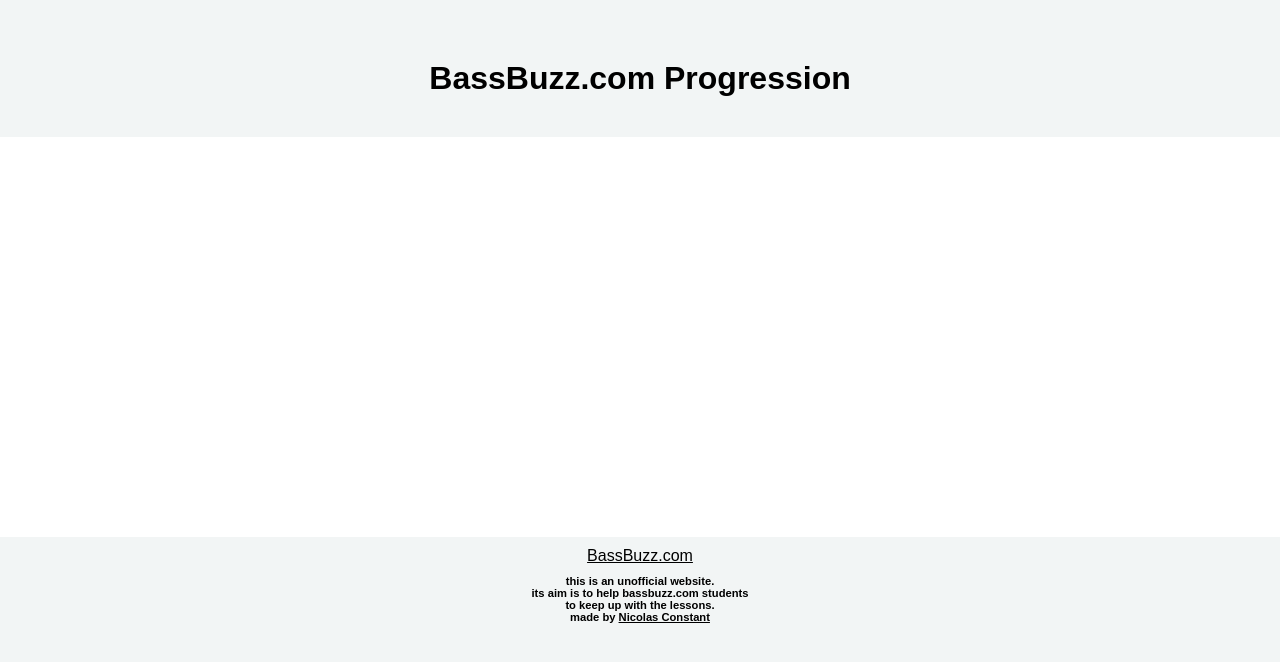
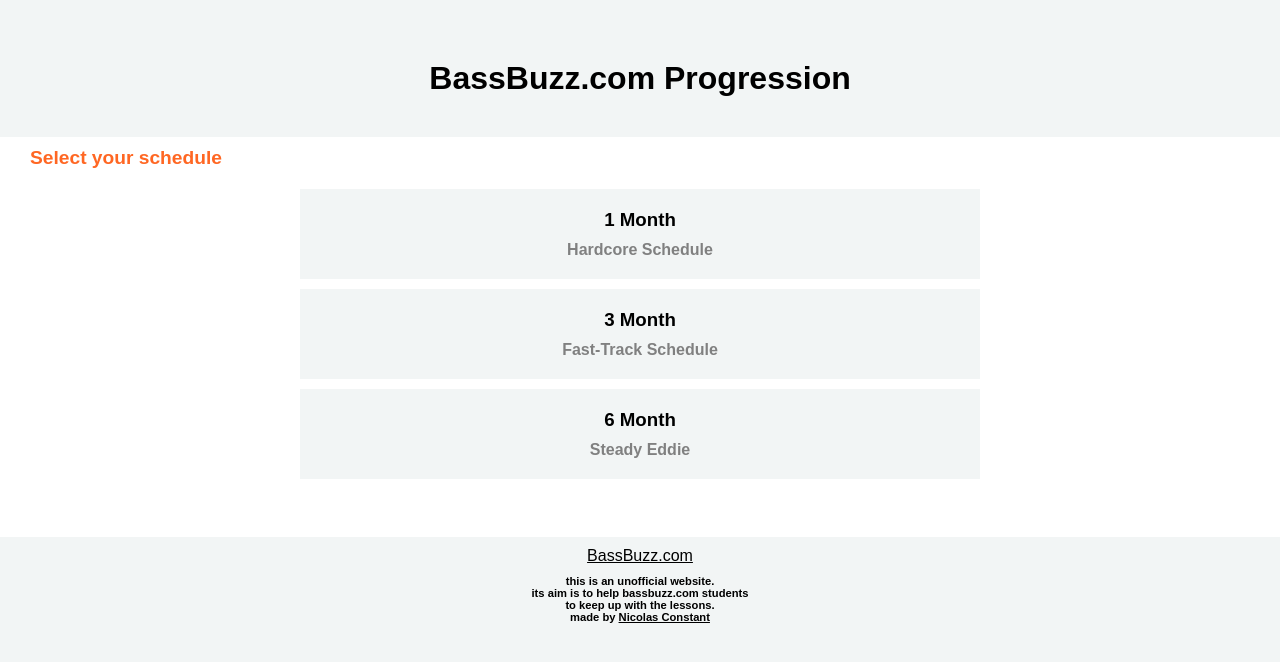
Before and after one commit to NicolasConstant/bassbuzz-progression, an Angular app: page / in a window 1280 px wide. Shown: the top 662 px of the page. Built offline with nearby package versions, Linux system fonts and the light colour scheme.

Commit message:
added schedules

```diff
--- a/src/app/app.component.html
+++ b/src/app/app.component.html
@@ -2,14 +2,29 @@
     <h2 class="header__title">{{title}}</h2>
 </div>
 <div class="content">
+    <div *ngIf="scheduleType === 0">
+        <h2 class="content__title">Select your schedule</h2>
 
+        <a href (click)="selectSchedule(1)" class="schedule" title="select 1 month">
+            <h3 class="schedule__title">1 Month</h3>
+            <h4 class="schedule__subtitle">Hardcore Schedule</h4>
+        </a>
+
+        <a href (click)="selectSchedule(2)" class="schedule" title="select 3 month">
+            <h3 class="schedule__title">3 Month</h3>
+            <h4 class="schedule__subtitle">Fast-Track Schedule</h4>
+        </a>
+
+        <a href (click)="selectSchedule(3)" class="schedule" title="select 6 month">
+            <h3 class="schedule__title">6 Month</h3>
+            <h4 class="schedule__subtitle">Steady Eddie</h4>
+        </a>
+    </div>
 </div>
 <div class="footer">
     <a href="https://www.bassbuzz.com" class="footer__link footer__official-link">BassBuzz.com</a>
-    <p class="footer__disclamer">this is an unofficial website.<br/>
-    its aim is to help bassbuzz.com students<br/>
-    to keep up with the lessons.<br/>
-    made by <a href="" class="footer__link">Nicolas Constant</a></p>
+    <p class="footer__disclamer">this is an unofficial website.<br />
+        its aim is to help bassbuzz.com students<br />
+        to keep up with the lessons.<br />
+        made by <a href="" class="footer__link">Nicolas Constant</a></p>
 </div>
-<!--
-<router-outlet></router-outlet> -->
--- a/src/app/app.component.scss
+++ b/src/app/app.component.scss
@@ -1,3 +1,6 @@
+$light-gray: #f2f5f5;
+$orange: #ff6723;
+
 .header {
     min-height: 30px;
     padding: 60px 0 40px;
@@ -11,6 +14,39 @@
 .content {
     min-height: 50vh;
     background-color: white;
+
+    padding: 0 30px;
+
+    &__title {
+        margin: 10px 0;
+        display: inline-block;
+        color: #ff6723;
+        font-size: 1.2em;
+    }
+}
+
+.schedule {
+    transition: all .2s;
+    display: block;
+    background-color: $light-gray;
+    margin: 10px auto;
+    max-width: 50vw;
+    padding: 20px;
+    text-align: center;
+    text-decoration: none;
+
+    &:hover {
+        background-color: lighten($orange, 20);
+    }
+
+    &__title {
+        color: black;
+        padding-bottom: 10px;
+    }
+
+    &__subtitle {
+        color: gray;
+    }
 }
 
 .footer {
--- a/src/app/app.component.ts
+++ b/src/app/app.component.ts
@@ -7,8 +7,16 @@
 })
 export class AppComponent {
     title = 'BassBuzz.com Progression';
+    scheduleType: BassBuzzScheduleEnum = BassBuzzScheduleEnum.Unknown;
 
     constructor() {
 
     }
 }
+
+enum BassBuzzScheduleEnum {
+    Unknown = 0,
+    OneMonth = 1,
+    ThreeMonth = 2,
+    SixMonth = 3
+}
--- a/src/styles.scss
+++ b/src/styles.scss
@@ -6,5 +6,8 @@
     padding: 0;
     box-sizing: inherit;
     font-family: sans-serif;
+}
+
+body {
     background-color: #f2f5f5;
 }
```
